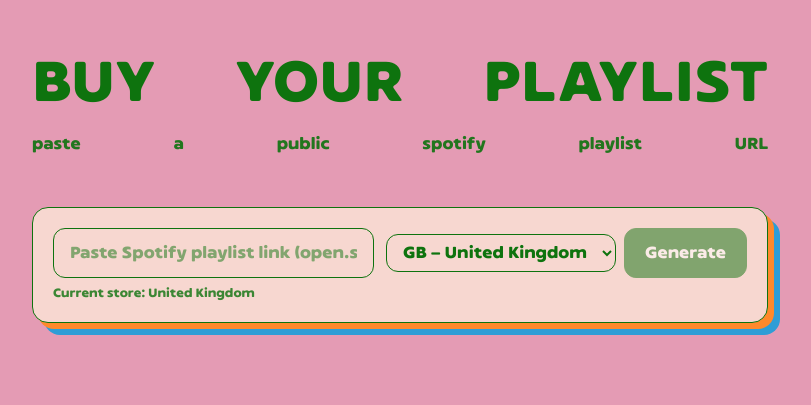
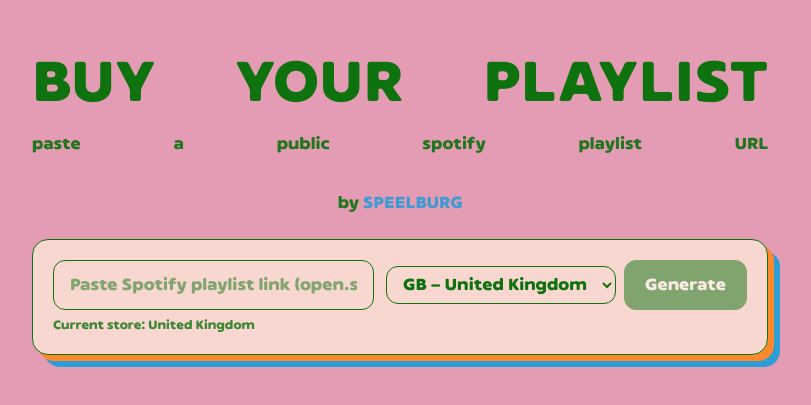
Before and after one commit to speelburg/spotify-itunes-linker, a Next.js app: page / in a window 1280 px wide. Shown: the part 107-512 px from the top of the page, without its empty margins (240-1051 px from the left). Built offline with nearby package versions, Linux system fonts and the light colour scheme.

Commit message:
Header links to Instagram + blue 'by SPEELBURG' centered, not justified

```diff
--- a/app/globals.css
+++ b/app/globals.css
@@ -146,3 +146,23 @@
   width: 100%;
   height: 0; /* invisible shim that forces last line to stretch */
 }
+/* Links that inherit your green and don't underline */
+.unstyled-link {
+  color: inherit;
+  text-decoration: none;
+}
+
+/* Use your drop-shadow blue for emphasis links */
+.link-blue {
+  color: var(--shadow-blue);
+  text-decoration: none;
+}
+
+/* A paragraph that is NOT justified (overrides the header-just rules) */
+.no-justify {
+  text-align: center !important;      /* center it, per your request */
+  text-align-last: auto !important;   /* don't force last-line justify */
+}
+.no-justify::after {                   /* cancel the justify shim */
+  content: none !important;
+}
--- a/app/page.tsx
+++ b/app/page.tsx
@@ -108,17 +108,38 @@
       <div className="mx-auto max-w-3xl px-4 py-8 md:py-12 space-y-6">
         {/* Header */}
         <header className="space-y-4">
-          <div className="h1-words">
+  {/* Make the title link to Instagram */}
+  <a
+    href="http://instagram.com/speelburg"
+    target="_blank"
+    rel="noreferrer"
+    className="h1-words unstyled-link"
+    title="Follow SPEELBURG on Instagram"
+  >
     <span>BUY</span>
     <span>YOUR</span>
     <span>PLAYLIST</span>
-          </div>
+  </a>
 
   <div className="header-just space-y-2 text-sm md:text-base opacity-90 leading-relaxed">
     <p>paste a public spotify playlist URL</p>
 
+    {/* byline: centered, same size as line above, 'SPEELBURG' in blue and linked */}
+    <p className="no-justify text-sm md:text-base">
+      by{" "}
+      <a
+        href="http://instagram.com/speelburg"
+        target="_blank"
+        rel="noreferrer"
+        className="link-blue"
+        title="SPEELBURG on Instagram"
+      >
+        SPEELBURG
+      </a>
+    </p>
   </div>
 </header>
+
 
 {/* Controls panel (peach box with green border and angled shadow) */}
 <section className="rounded-2xl p-4 md:p-5 panel-surface psd-shadow">
```
Lines whose indentation alone changed are shown as unchanged.
